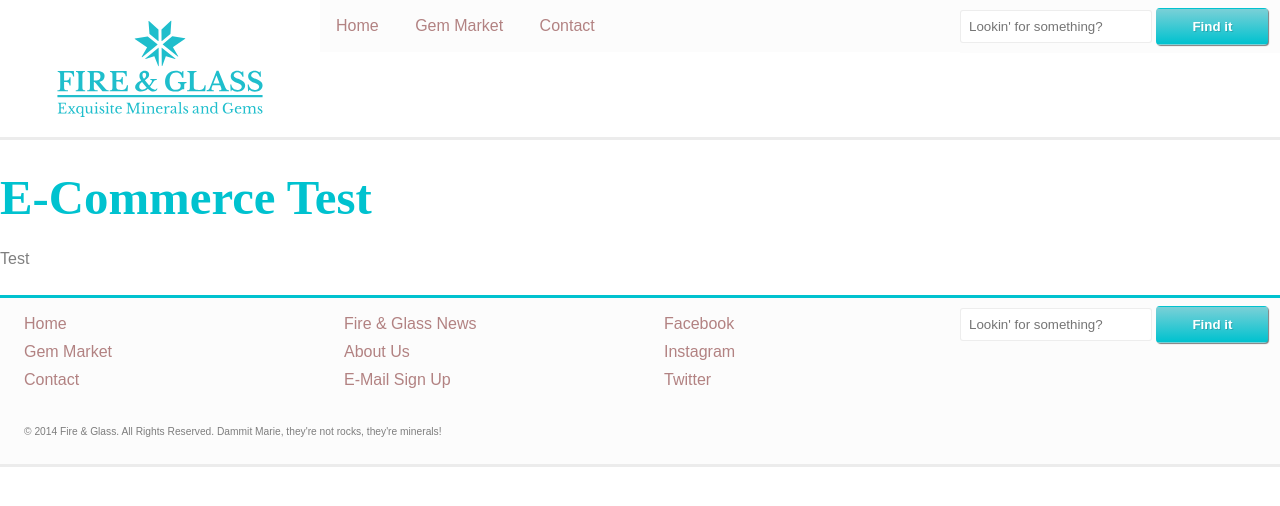
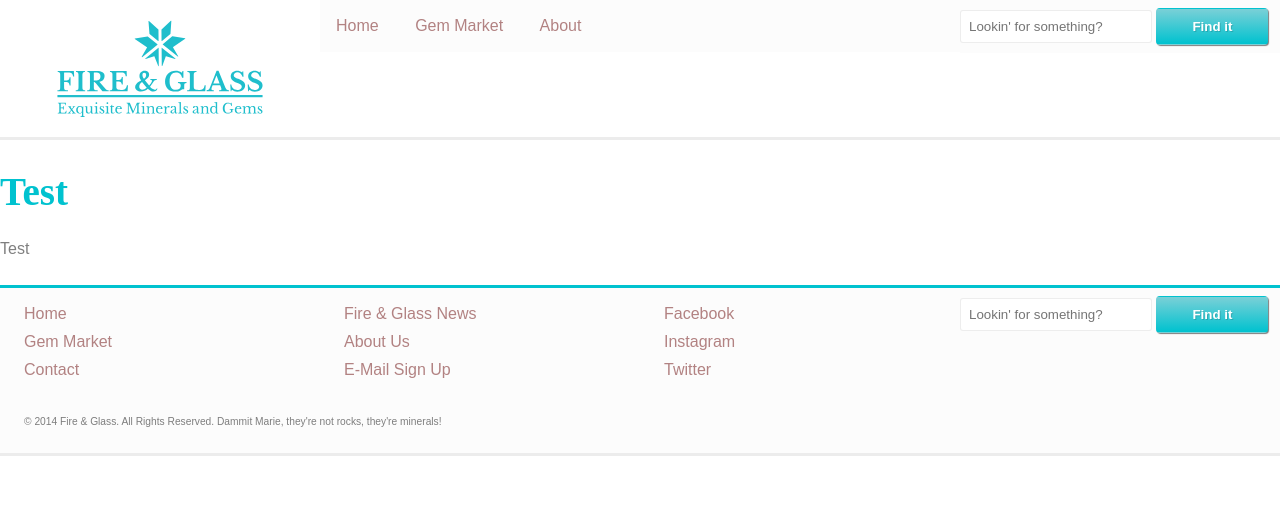
Before and after one commit to alkalinegenome/ecommerce-website, a Jekyll site: the page built from index.html, in a window 1280 px wide. Shown: the top 506 px of the page. Built offline with Jekyll 4.4.1, drawn with Linux system fonts in a browser that asks for light colours; Markdown is read by kramdown in place of the engine named in the settings.

Commit message:
Initial File Creation - about & thank you

```diff
--- a/_layouts/default.html
+++ b/_layouts/default.html
@@ -11,7 +11,7 @@
 		<div class="unit unit-s-1 unit-m-4-8 unit-l-3-8 unit-xl-2-8">
 			<div class="logo">
 				<a href="#home"><img class="flex-img" src="{{site.baseurl}}/images/logo.svg" alt="Fire and Glass Logo"></a>
-	 			<h1 class="no-show">Fire &amp; Glass</h1>
+	 			<h1 class="no-show">Fire and Glass Exquisite Minerals and Gems</h1>
 			</div>
 		</div>
 
@@ -20,7 +20,7 @@
 				<ul class="list-group">
 					<li class="list-group-item list-group-item-inline no-decor"><a class="" href="index.html">Home</a></li>
 					<li class="list-group-item list-group-item-inline no-decor"><a class="" href="index.html">Gem Market</a></li>
-					<li class="list-group-item list-group-item-inline no-decor"><a class="" href="index.html">Contact</a></li>
+					<li class="list-group-item list-group-item-inline no-decor"><a class="" href="index.html">About</a></li>
 				</ul>
 			</nav>
 		</div>
--- /dev/null
+++ b/about.html
@@ -0,0 +1,3 @@
+---
+layout: default
+---
--- a/index.html
+++ b/index.html
@@ -2,5 +2,6 @@
 layout: default
 ---
 
-<h1>E-Commerce Test</h1>
+<h1 class="no-show">Fire and Glass Exquisite Minerals and Gems</h1>
+<h2>Test</h2>
 <p>Test</p>
--- /dev/null
+++ b/thank-you.html
@@ -0,0 +1,3 @@
+---
+layout: default
+---
```
Also changed, not shown: other parts of _layouts/default.html (+1 -1 lines).
